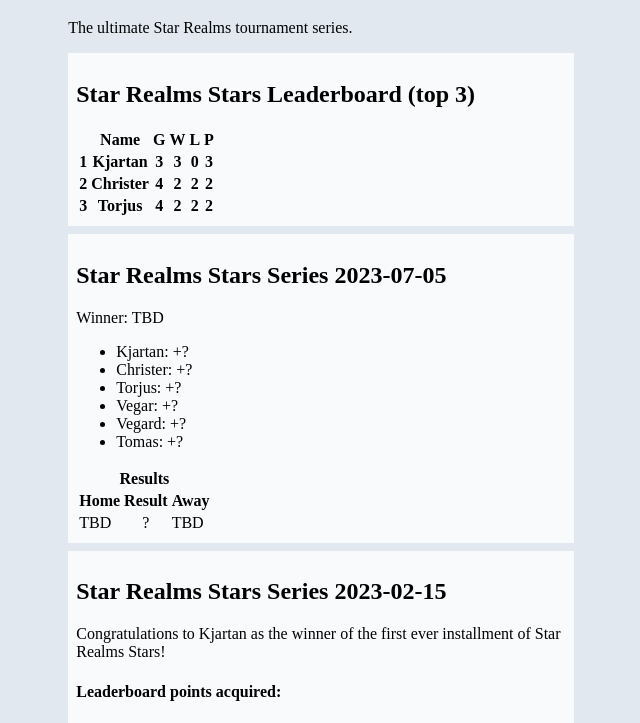
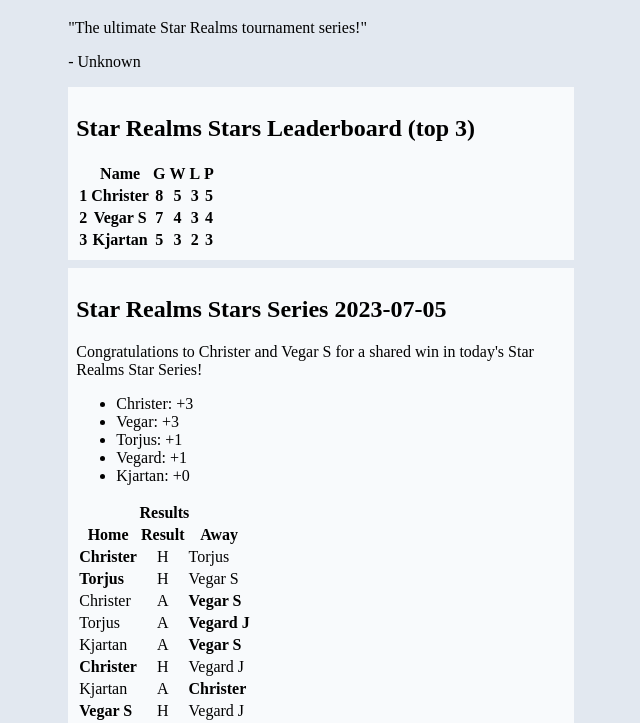
Before and after one commit to vskaret/leaderboard, a plain HTML site: page index.html in a window 1280 px wide. Shown: the part 77-800 px from the top of the page, without its empty margins (319-959 px from the left). Drawn offline with Linux system fonts and the light colour scheme.

Commit message:
Update with latest results

```diff
--- a/index.html
+++ b/index.html
@@ -13,7 +13,8 @@
         <main>
             <div style="padding-top: 8px; padding-bottom: 16px;">
                 <h1>Star Realms Stars</h1>
-                <p>The ultimate Star Realms tournament series.</p>
+                <p>"The ultimate Star Realms tournament series!"</p>
+                <p>- Unknown</p>
                 <div style="background-color: rgb(248 250 252); padding: 8px; margin-top: 8px; margin-bottom: 8px;">
                     <h2>Star Realms Stars Leaderboard (top 3)</h2>
                     <table>
@@ -27,41 +28,40 @@
                         </tr>
                         <tr>
                             <th>1</th>
-                            <th>Kjartan</th>
+                            <th>Christer</th>
+                            <th>8</th>
+                            <th>5</th>
                             <th>3</th>
-                            <th>3</th>
-                            <th>0</th>
-                            <th>3</th>
+                            <th>5</th>
                         </tr>
                         <tr>
                             <th>2</th>
-                            <th>Christer</th>
+                            <th>Vegar S</th>
+                            <th>7</th>
                             <th>4</th>
-                            <th>2</th>
-                            <th>2</th>
-                            <th>2</th>
+                            <th>3</th>
+                            <th>4</th>
                         </tr>
                         <tr>
                             <th>3</th>
-                            <th>Torjus</th>
-                            <th>4</th>
+                            <th>Kjartan</th>
+                            <th>5</th>
+                            <th>3</th>
                             <th>2</th>
-                            <th>2</th>
-                            <th>2</th>
+                            <th>3</th>
                         </tr>
                     </table>
                 </div>
                 <div style="background-color: rgb(248 250 252); padding: 8px; margin-top: 8px; margin-bottom: 8px;">
                     <h2>Star Realms Stars Series 2023-07-05</h2>
                     <div>
-                        <p>Winner: TBD</p>
+                        <p>Congratulations to Christer and Vegar S for a shared win in today's Star Realms Star Series!</p>
                         <ul>
-                            <li>Kjartan: +?</li>
-                            <li>Christer: +?</li>
-                            <li>Torjus: +?</li>
-                            <li>Vegar: +?</li>
-                            <li>Vegard: +?</li>
-                            <li>Tomas: +?</li>
+                            <li>Christer: +3</li>
+                            <li>Vegar: +3</li>
+                            <li>Torjus: +1</li>
+                            <li>Vegard: +1</li>
+                            <li>Kjartan: +0</li>
                         </ul>
                     </div>
                     <table>
@@ -76,9 +76,44 @@
                             <th>Away</th>
                         </tr>
                         <tr>
-                            <td>TBD</td>
-                            <td style="text-align: center">?</td>
-                            <td>TBD</td>
+                            <td><strong>Christer</strong></td>
+                            <td style="text-align: center">H</td>
+                            <td>Torjus</td>
+                        </tr>
+                        <tr>
+                            <td><strong>Torjus</strong></td>
+                            <td style="text-align: center">H</td>
+                            <td>Vegar S</td>
+                        </tr>
+                        <tr>
+                            <td>Christer</td>
+                            <td style="text-align: center">A</td>
+                            <td><strong>Vegar S</strong></td>
+                        </tr>
+                        <tr>
+                            <td>Torjus</td>
+                            <td style="text-align: center">A</td>
+                            <td><strong>Vegard J</strong></td>
+                        </tr>
+                        <tr>
+                            <td>Kjartan</td>
+                            <td style="text-align: center">A</td>
+                            <td><strong>Vegar S</strong></td>
+                        </tr>
+                        <tr>
+                            <td><strong>Christer</strong></td>
+                            <td style="text-align: center">H</td>
+                            <td>Vegard J</td>
+                        </tr>
+                        <tr>
+                            <td>Kjartan</td>
+                            <td style="text-align: center">A</td>
+                            <td><strong>Christer</strong></td>
+                        </tr>
+                        <tr>
+                            <td><strong>Vegar S</strong></td>
+                            <td style="text-align: center">H</td>
+                            <td>Vegard J</td>
                         </tr>
                     </table>
                 </div>
@@ -92,7 +127,7 @@
                             <li>Kjartan: +3</li>
                             <li>Christer: +2</li>
                             <li>Torjus: +2</li>
-                            <li>Vegar: +1</li>
+                            <li>Vegar S: +1</li>
                             <li>Andras: +0</li>
                         </ul>
                     </div>
@@ -115,7 +150,7 @@
                         <tr>
                             <td><strong>Torjus</strong></td>
                             <td style="text-align: center">H</td>
-                            <td>Vegar</td>
+                            <td>Vegar S</td>
                         </tr>
                         <tr>
                             <td><strong>Torjus</strong></td>
@@ -123,7 +158,7 @@
                             <td>Andras</td>
                         </tr>
                         <tr>
-                            <td><strong>Vegar</strong></td>
+                            <td><strong>Vegar S</strong></td>
                             <td style="text-align: center">H</td>
                             <td>Christer</td>
                         </tr>
@@ -140,7 +175,7 @@
                         <tr>
                             <td><strong>Christer</strong></td>
                             <td style="text-align: center">H</td>
-                            <td>Vegar</td>
+                            <td>Vegar S</td>
                         </tr>
                         <tr>
                             <td><strong>Kjartan</strong></td>
```
Also changed, not shown: gamelog/230705.csv (added, +9 -0 lines).
